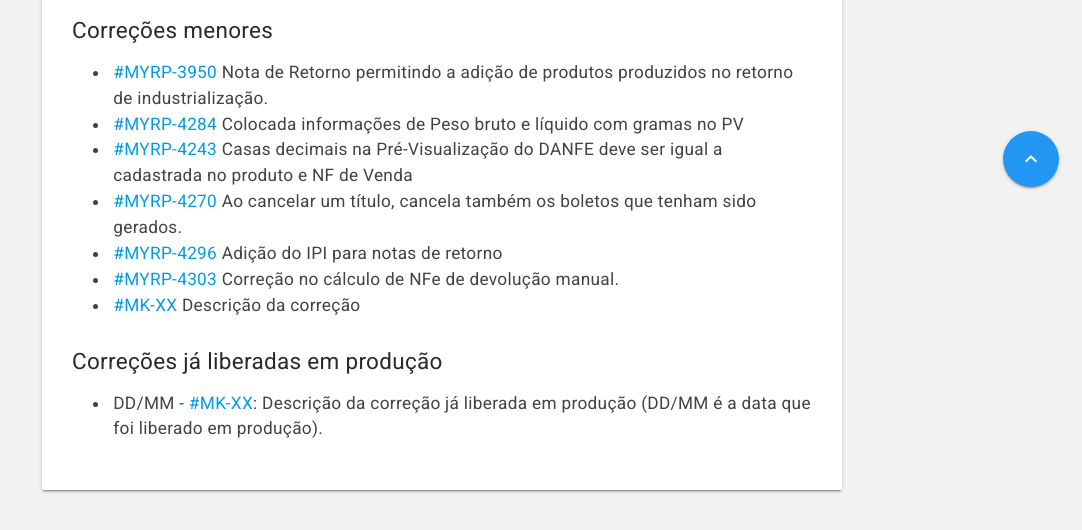
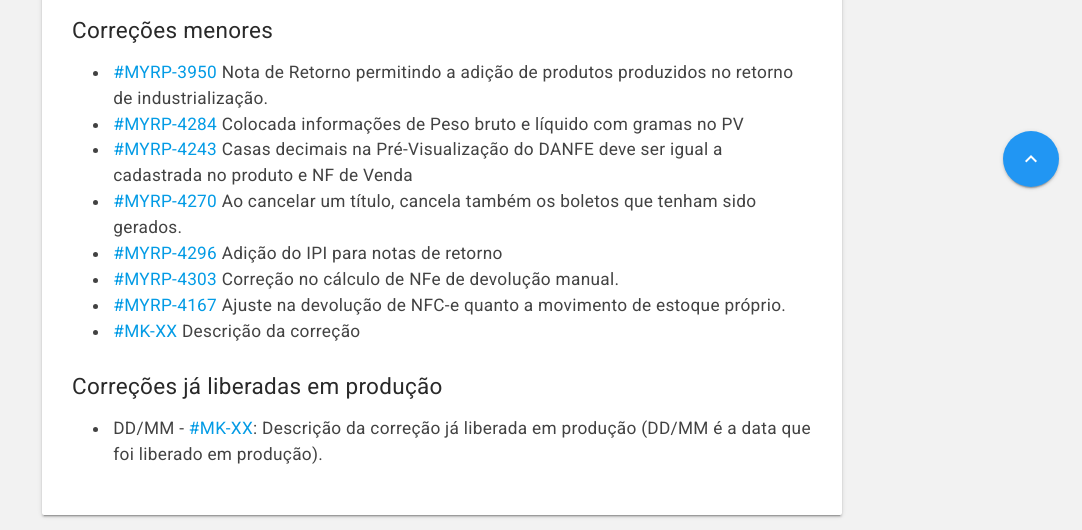
Before and after one commit to myrp-maicon/changelog-myrp, a Jekyll site: the page built from docs/myrp/19.06.01.md, in a window 1280 px wide. Shown: the part 690-1220 px from the top of the page, without its empty margins (198-1280 px from the left). Built offline with Jekyll 4.4.1, drawn with Linux system fonts in a browser that asks for light colours; nearby versions of some CDN libraries; our own code applies the rules of GitHub Pages for plain Markdown files; the repository's description, which GitHub fills in, is left out; before the commit the page ends 1195 px from its top, so only the background shows below that.

Commit message:
MYRP-4167 - Ajuste na devolução de NFC-e quanto a movimento de estoque próprio.

```diff
--- a/docs/myrp/19.06.01.md
+++ b/docs/myrp/19.06.01.md
@@ -13,6 +13,7 @@
 * [#MYRP-4270](https://devmyrp.atlassian.net/browse/MYRP-4270) Ao cancelar um título, cancela também os boletos que tenham sido gerados.
 * [#MYRP-4296](https://devmyrp.atlassian.net/browse/MYRP-4296) Adição do IPI para notas de retorno
 * [#MYRP-4303](https://devmyrp.atlassian.net/browse/MYRP-4303) Correção no cálculo de NFe de devolução manual.
+* [#MYRP-4167](https://devmyrp.atlassian.net/browse/MYRP-4167) Ajuste na devolução de NFC-e quanto a movimento de estoque próprio.
 * [#MK-XX](https://devmyrp.atlassian.net/browse/MK-XX) Descrição da correção
 
 ## Correções já liberadas em produção
```
